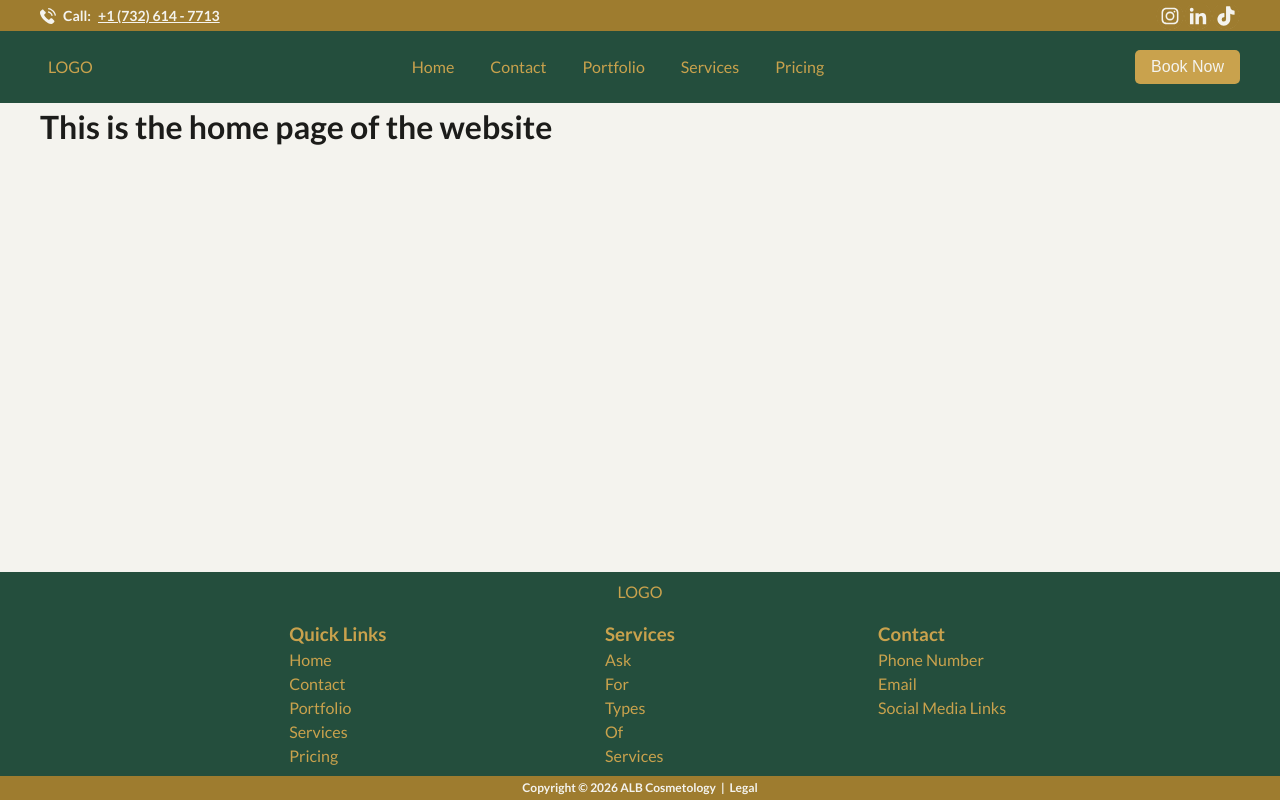
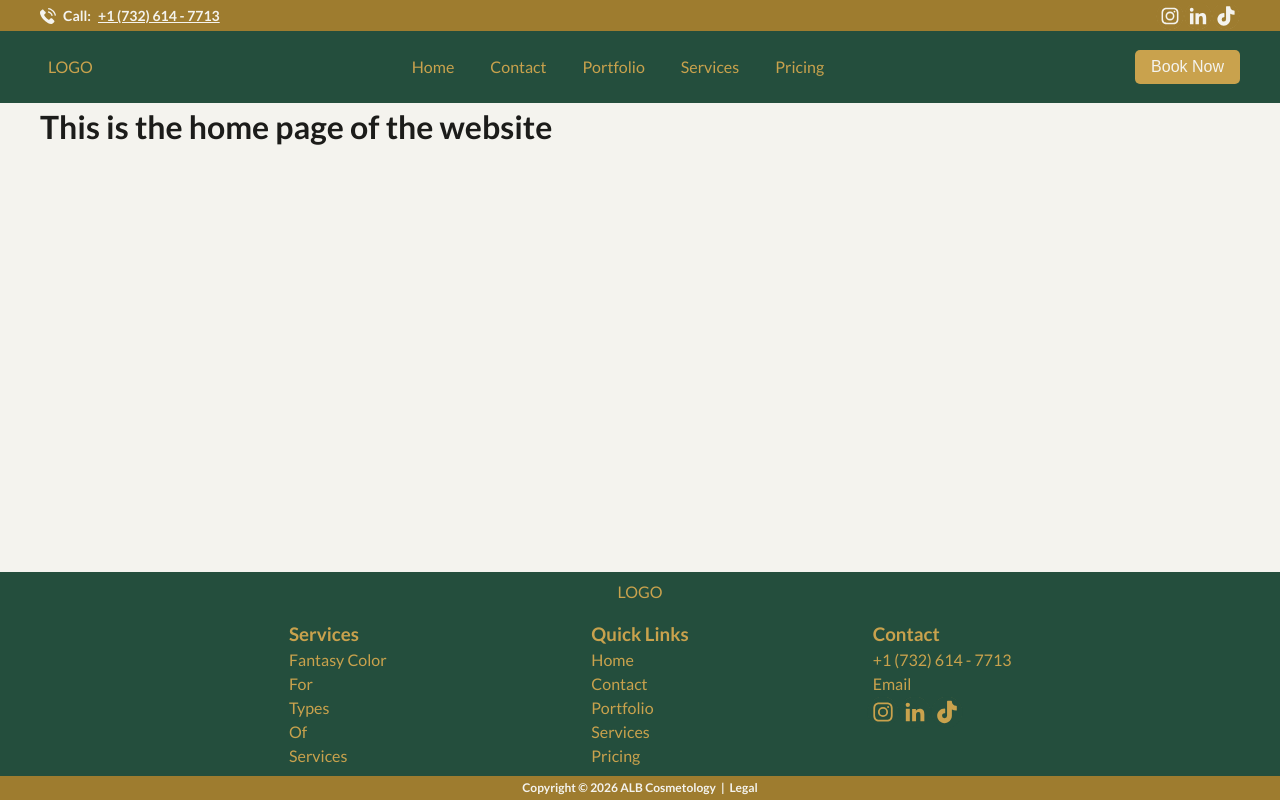
Before and after one commit to chrismadrigaldev/albcosmetology, an Astro site: page / in a window 1280 px wide. Built offline with nearby package versions, Linux system fonts and the light colour scheme; Astro itself is replaced by a stand-in of ours; a web font is replaced by a local one.

Commit message:
Finished more styling for the Footer as well as added some social media links

```diff
--- a/src/components/footer/FooterLinks.astro
+++ b/src/components/footer/FooterLinks.astro
@@ -1,8 +1,20 @@
 ---
 import footerStyles from "../../styles/footer/footer.module.css"
+import FooterSocialMediaLinks from "./FooterSocialMediaLinks.astro"
 ---
 
 <div class={footerStyles.footerLinkContainer}>
+    <div>
+        <h3>Services</h3>
+        <ul class={footerStyles.footerLinkList}>
+            <li><a>Fantasy Color</a></li>
+            <li><a>For</a></li>
+            <li><a>Types</a></li>
+            <li><a>Of</a></li>
+            <li><a>Services</a></li>
+        </ul>
+    </div>
+
     <div>
         <h3>Quick Links</h3>
         <ul class={footerStyles.footerLinkList}>
@@ -15,22 +27,11 @@ import footerStyles from "../../styles/footer/footer.module.css"
     </div>
 
     <div>
-        <h3>Services</h3>
-        <ul class={footerStyles.footerLinkList}>
-            <li><a>Ask</a></li>
-            <li><a>For</a></li>
-            <li><a>Types</a></li>
-            <li><a>Of</a></li>
-            <li><a>Services</a></li>
-        </ul>
-    </div>
-
-    <div>
         <h3>Contact</h3>
         <ul class={footerStyles.footerLinkList}>
-            <li><a>Phone Number</a></li>
+            <li><a href="tel:+17326147713">+1 (732) 614 - 7713</a></li>
             <li><a>Email</a></li>
-            <li><a>Social Media Links</a></li>
+            <li><a><FooterSocialMediaLinks /></a></li>
         </ul>
     </div>
 </div>
--- /dev/null
+++ b/src/components/footer/FooterSocialMediaLinks.astro
@@ -0,0 +1,21 @@
+---
+import footerStyles from "../../styles/footer/footer.module.css"
+---
+
+<div class={footerStyles.socialMediaLinksContainer}>
+    <a
+        href="https://www.instagram.com/alb_cosmetology?igsh=MTZ0eGt5c25hcG1ldQ=="
+        class={footerStyles.socialMediaIcon}
+    >
+        <img src="/icons/instagram-footer.svg" />
+    </a>
+    <a
+        href="https://www.linkedin.com/in/ashley-barreira-4abb133a1?utm_source=share&utm_campaign=share_via&utm_content=profile&utm_medium=ios_app"
+        class={footerStyles.socialMediaIcon}
+    >
+        <img src="/icons/linkedin-footer.svg" />
+    </a>
+    <a class={footerStyles.socialMediaIcon}>
+        <img src="/icons/tiktok-footer.svg" />
+    </a>
+</div>
--- a/src/components/header/contact/ContactHeader.astro
+++ b/src/components/header/contact/ContactHeader.astro
@@ -1,6 +1,6 @@
 ---
 import headerStyles from "../../../styles/header/header.module.css"
-import SocialMediaLinks from "./SocialMediaLinks.astro"
+import HeaderSocialMediaLinks from "./HeaderSocialMediaLinks.astro"
 ---
 
 <div class={headerStyles.contactBackground}>
@@ -15,6 +15,6 @@ import SocialMediaLinks from "./SocialMediaLinks.astro"
                 +1 (732) 614 - 7713
             </span>
         </a>
-        <SocialMediaLinks />
+        <HeaderSocialMediaLinks />
     </div>
 </div>
--- a/src/components/header/contact/SocialMediaLinks.astro
+++ b/src/components/header/contact/HeaderSocialMediaLinks.astro
@@ -7,15 +7,15 @@ import socialStyles from "../../../styles/header/header.module.css"
         href="https://www.instagram.com/alb_cosmetology?igsh=MTZ0eGt5c25hcG1ldQ=="
         class={socialStyles.socialMediaIcon}
     >
-        <img src="/icons/instagram.svg" />
+        <img src="/icons/instagram-header.svg" />
     </a>
     <a
         href="https://www.linkedin.com/in/ashley-barreira-4abb133a1?utm_source=share&utm_campaign=share_via&utm_content=profile&utm_medium=ios_app"
         class={socialStyles.socialMediaIcon}
     >
-        <img src="/icons/linkedin.svg" />
+        <img src="/icons/linkedin-header.svg" />
     </a>
     <a class={socialStyles.socialMediaIcon}>
-        <img src="/icons/tiktok.svg" />
+        <img src="/icons/tiktok-header.svg" />
     </a>
 </div>
--- a/src/styles/footer/footer.module.css
+++ b/src/styles/footer/footer.module.css
@@ -47,6 +47,30 @@
     text-decoration: none;
 }
 
+.socialMediaLinksContainer {
+    display: flex;
+    justify-content: flex-start;
+    align-items: center;
+    margin-left: -6px;
+}
+
+.socialMediaIcon {
+    width: 32px;
+    height: 32px;
+
+    display: flex;
+    align-items: center;
+    justify-content: center;
+    cursor: pointer;
+}
+
+.socialMediaIcon img {
+    width: 100%;
+    height: 100%;
+    object-fit: contain;
+    display: block;
+}
+
 .legalBackground {
     background-color: var(--header-gold);
 }
```
Also changed, not shown: public/icons/instagram-footer.svg (added), public/icons/instagram-header.svg (renamed from public/icons/instagram.svg), public/icons/linkedin-footer.svg (added), public/icons/linkedin-header.svg (renamed from public/icons/linkedin.svg), public/icons/tiktok-footer.svg (added), public/icons/tiktok-header.svg (renamed from public/icons/tiktok.svg).
